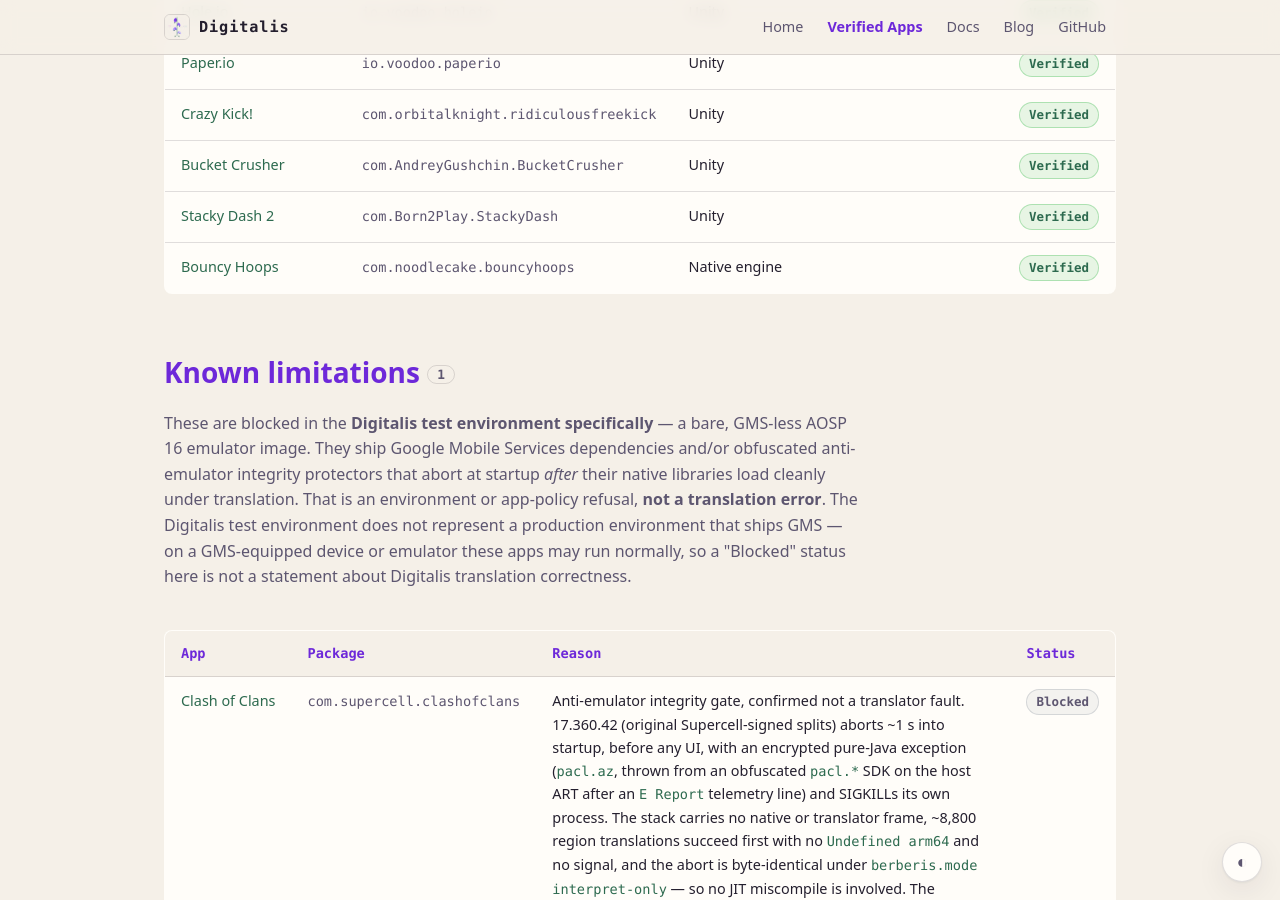
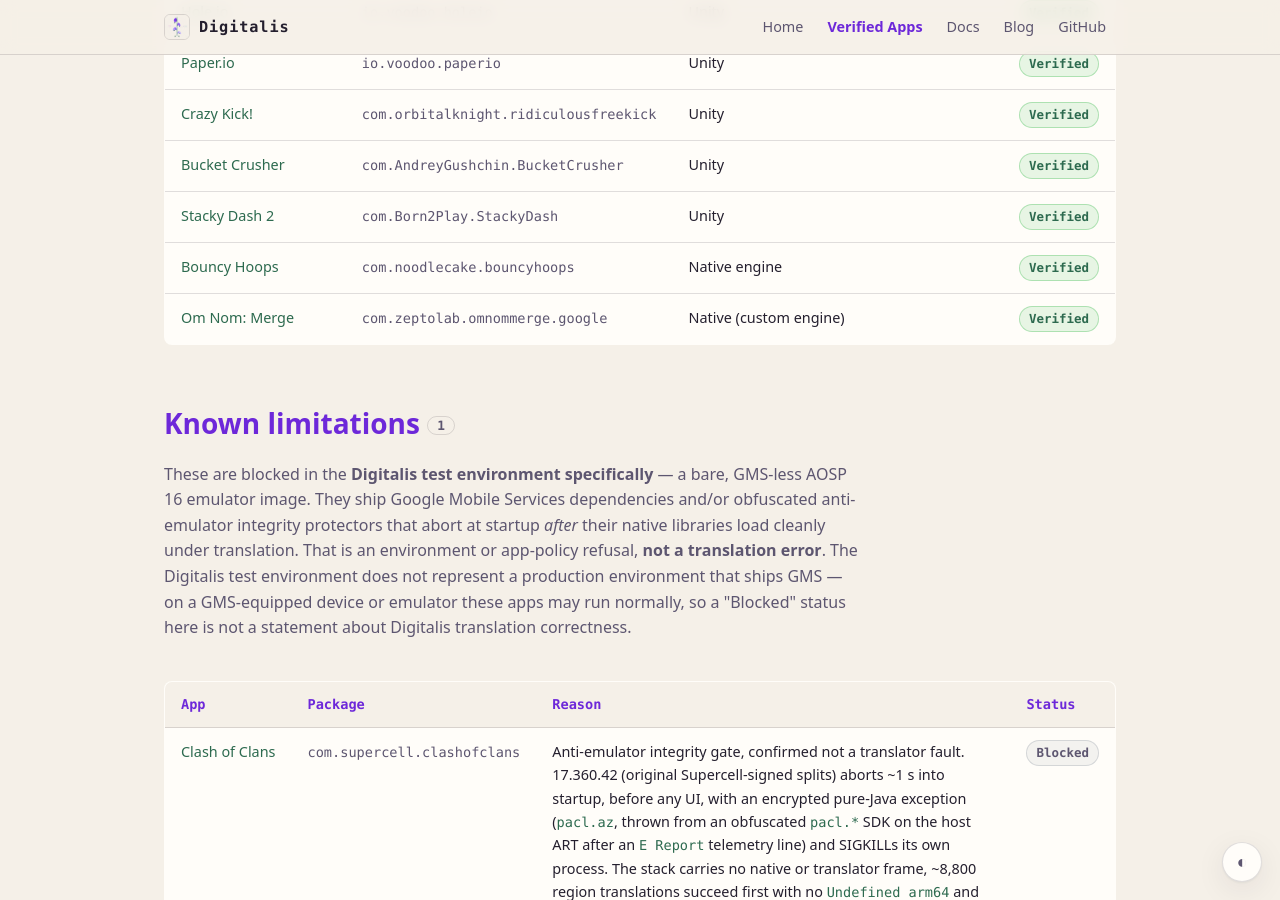
Before and after one commit to DigitalisX64/digitalisx64.github.io, a Jekyll site: the page built from apps.html, in a window 1280 px wide and 900 px high, scrolled down 3424 px. Built offline with Jekyll 4.4.1, drawn with Linux system fonts in a browser that asks for light colours.

Commit message:
apps.yml: add Om Nom: Merge (verified game)

```diff
--- a/_data/apps.yml
+++ b/_data/apps.yml
@@ -187,6 +187,9 @@ verified:
   - name: 'Bouncy Hoops'
     package: com.noodlecake.bouncyhoops
     stack: 'Native engine'
+  - name: 'Om Nom: Merge'
+    package: com.zeptolab.omnommerge.google
+    stack: 'Native (custom engine)'
 
 # No apps are currently in this state; the section drops out of the page while
 # this list is empty.
```
